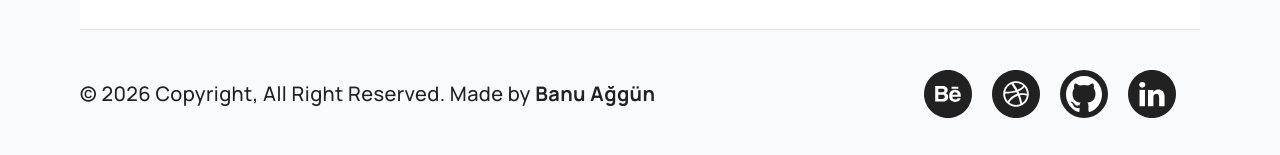
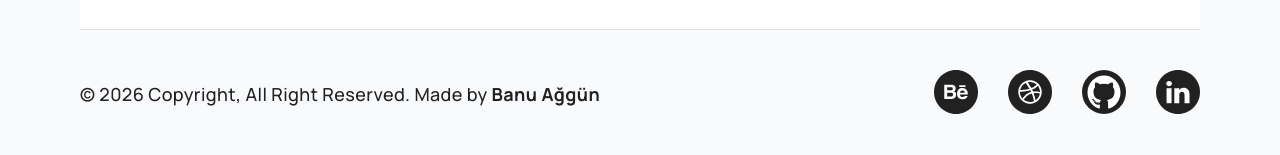
Before and after one commit to banuaggun/landing-page, a React (Vite) app: page / in a window 1280 px wide. Shown: the part 7081-7236 px from the top of the page. Built offline with nearby package versions, Linux system fonts and the light colour scheme.

Commit message:
style: refine footer typography and social icon sizes

```diff
--- a/src/components/footer/Footer.jsx
+++ b/src/components/footer/Footer.jsx
@@ -146,21 +146,27 @@ const Footer = () => {
             target="_blank"
             rel="noreferrer"
             aria-label="Dribbble">
-            <Dribbble />
+            <span>
+              <Dribbble />
+            </span>
           </a>
           <a
             href="https://github.com/banuaggun"
             target="_blank"
             rel="noreferrer"
             aria-label="GitHub">
-            <Github />
+            <span>
+              <Github />
+            </span>
           </a>
           <a
             href="https://www.linkedin.com/in/banuaggun/?locale=en_US"
             target="_blank"
             rel="noreferrer"
             aria-label="LinkedIn">
-            <LinkedIn />
+            <span>
+              <LinkedIn />
+            </span>
           </a>
         </div>
       </div>
--- a/src/components/footer/footer-fonts.css
+++ b/src/components/footer/footer-fonts.css
@@ -29,8 +29,8 @@
   line-height: 27px;
 }
 .footer-copyright {
-  font-size: 20px;
-  line-height: 32px;
+  font-size: 16px;
+  line-height: 26px;
 }
 }
 
@@ -48,7 +48,7 @@
   line-height: 27px;
 }
 .footer-copyright {
-  font-size: 20px;
-  line-height: 32px;
+  font-size: 18px;
+  line-height: 30px;
 }
 }
--- a/src/components/footer/footer.css
+++ b/src/components/footer/footer.css
@@ -77,15 +77,17 @@
 }
 
 .social-icons {
+  width:100%;
+  height: 100%;
+  margin:0 auto;
   display: flex;
   justify-content: center;
-  gap: 20px;
-  padding: 0 24px;
+  gap:30px;
 }
 
-.social-icons a {
-  width: 48px;
-  height: 48px;
+.social-icons a span svg{
+  width: 36px;
+  height: 36px;
   display: inline-block;
   transition: transform 0.2s cubic-bezier(0.4, 0, 0.2, 1);
   text-decoration: none;
@@ -110,6 +112,10 @@
   .footer-bottom {
     width: calc(100% - 128px);
     margin: 0 auto;
+  }
+  .social-icons a span svg{
+    width:40px;
+    height: 40px;
   }
 }
 
@@ -150,6 +156,17 @@
     justify-content: space-between;
     align-items: center;
   }
+  .footer-copyright{
+    width:100%;
+  }
+  .social-icons{
+    display: flex;
+    justify-content: flex-end;
+  }
+  .social-icons a span svg{
+    width:44px;
+    height: 44px;
+  }
 }
 
 @media (min-width: 1401px) {
@@ -189,4 +206,15 @@
     justify-content: space-between;
     align-items: center;
   }
+   .footer-copyright{
+    width:100%;
+  }
+   .social-icons{
+    display: flex;
+    justify-content: flex-end;
+  }
+  .social-icons a span svg{
+    width:44px;
+    height: 44px;
+  }
 }
```
